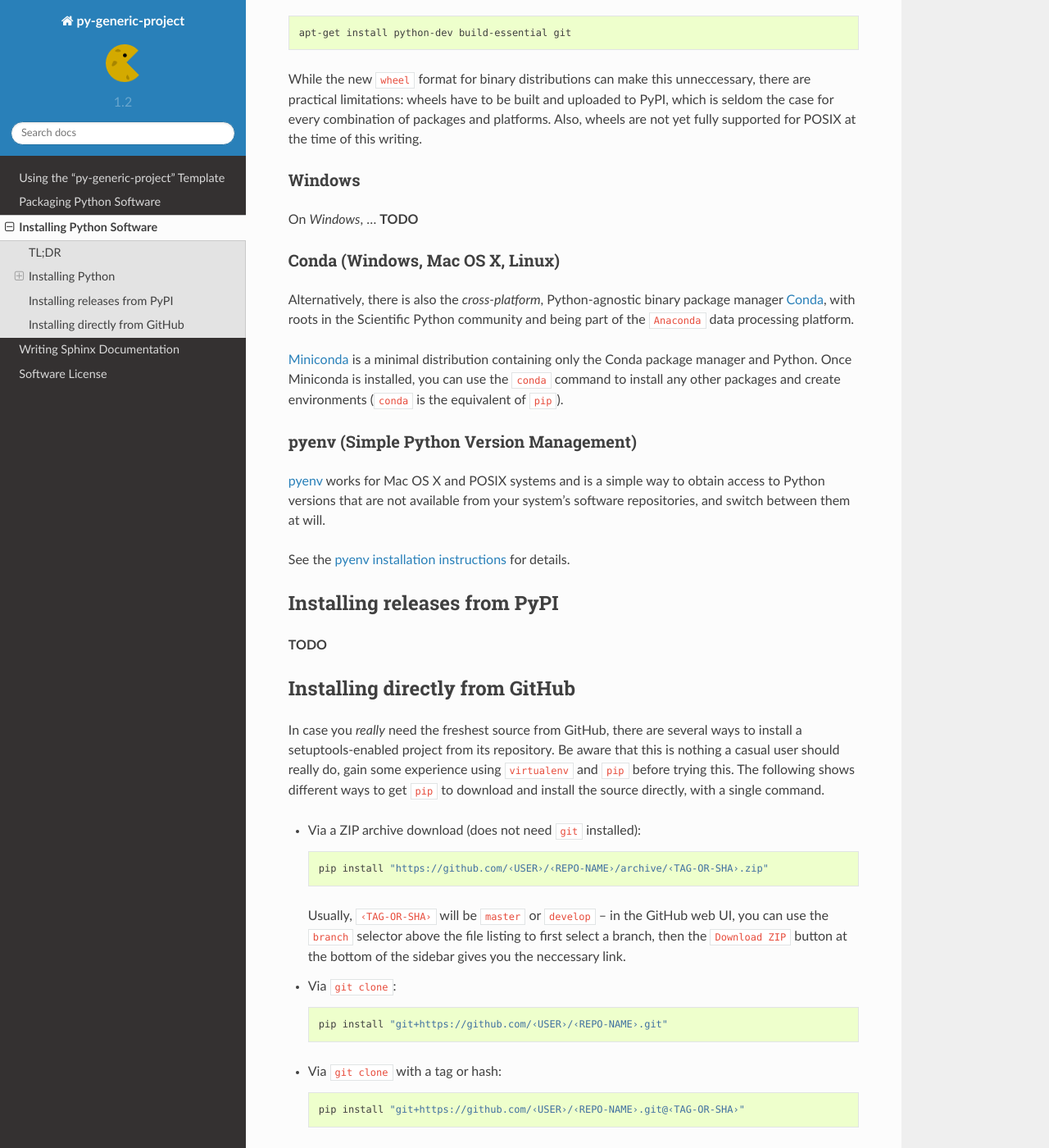
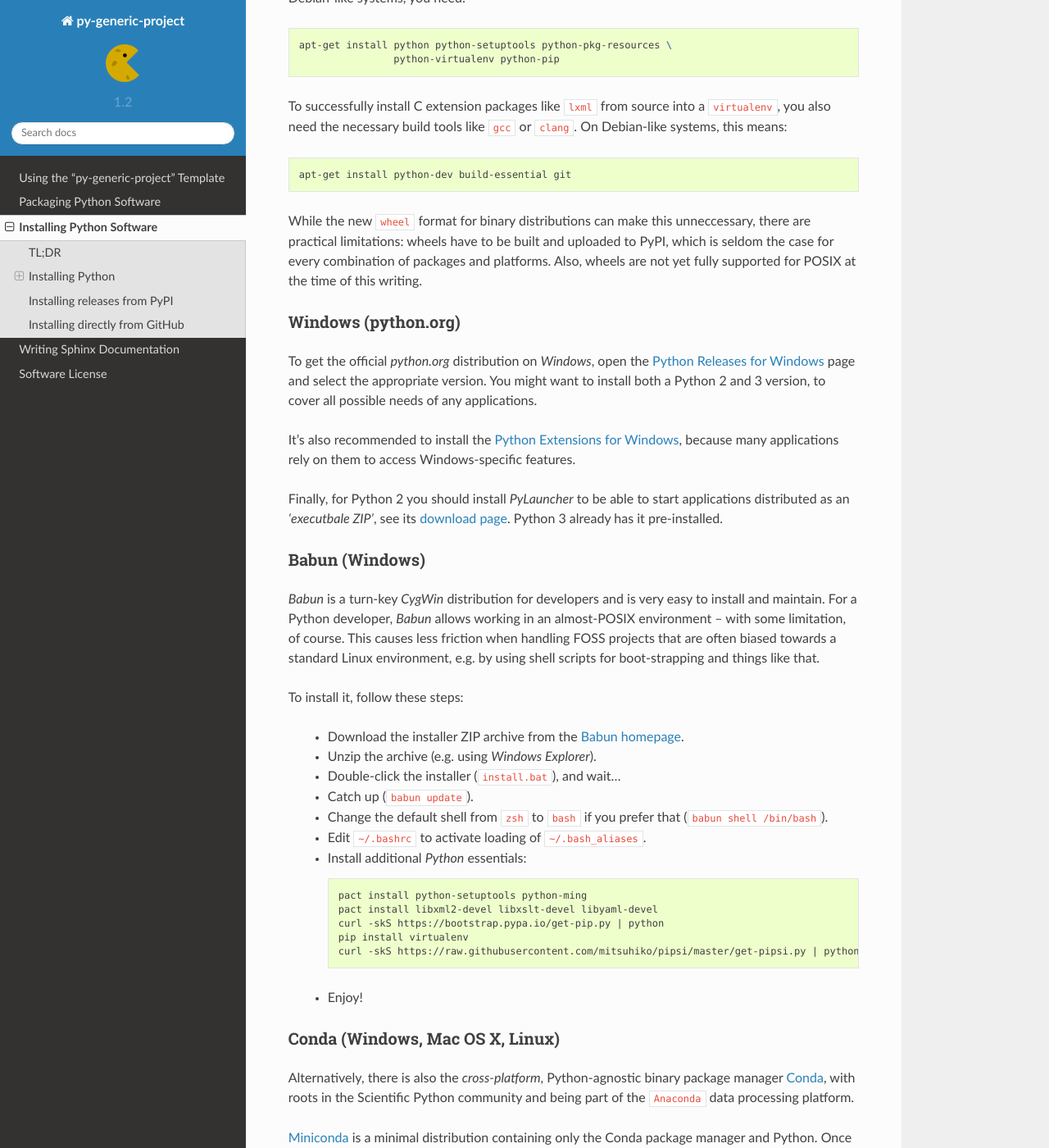
Before and after one commit to Springerle/py-generic-project, a Sphinx documentation site: the page built from docs/installing.rst, in a window 1280 px wide and 1400 px high, scrolled down 1446 px. Shown: the whole window at 82% size. Built offline with Sphinx 7.4.7 and the Read the Docs theme 2.0.0, drawn with Linux system fonts in a browser that asks for light colours; some of the changed text lies outside the part shown.

Commit message:
:new: Windows stuff

```diff
--- a/docs/installing.rst
+++ b/docs/installing.rst
@@ -56,7 +56,14 @@
     sudo easy_install pip && sudo pip install virtualenv
     brew install coreutils
 
-On **Windows**, **TODO**
+For **Windows**, see the :ref:`win-python` and :ref:`babun` sections.
+The former is recommended for users who just want to run some Python software,
+the latter for developers and ‘power users’
+with some existing Python and Linux experience.
+
+.. note::
+
+    Remember that the next step is either :ref:`pip-from-pypi` or :ref:`pip-from-github`.
 
 
 Installing Python
@@ -72,7 +79,7 @@
 
 See also these other resources on the web…
 
--   `Picking an Interpreter <http://docs.python-guide.org/en/latest/starting/which-python/>`_
+  * `Picking an Interpreter <http://docs.python-guide.org/en/latest/starting/which-python/>`_
 
 
 
@@ -103,10 +110,54 @@
 yet fully supported for POSIX at the time of this writing.
 
 
-Windows
-^^^^^^^
+.. _win-python:
 
-On *Windows*, … **TODO**
+Windows (python.org)
+^^^^^^^^^^^^^^^^^^^^
+
+To get the official *python.org* distribution on *Windows*, open the
+`Python Releases for Windows`_ page and select the appropriate version.
+You might want to install both a Python 2 and 3 version, to cover all
+possible needs of any applications.
+
+It's also recommended to install the `Python Extensions for Windows`_,
+because many applications rely on them to access Windows-specific features.
+
+Finally, for Python 2 you should install *PyLauncher* to be able to start
+applications distributed as an *‘executbale ZIP’*, see its
+`download page <https://bitbucket.org/vinay.sajip/pylauncher/downloads>`_.
+Python 3 already has it pre-installed.
+
+
+.. _babun:
+
+Babun (Windows)
+^^^^^^^^^^^^^^^
+
+*Babun* is a turn-key *CygWin* distribution for developers and is very easy to install and maintain.
+For a Python developer, *Babun* allows working in an almost-POSIX environment – with some limitation, of course.
+This causes less friction when handling FOSS projects that are often biased towards a standard Linux environment,
+e.g. by using shell scripts for boot-strapping and things like that.
+
+To install it, follow these steps:
+
+  * Download the installer ZIP archive from the `Babun homepage`_.
+  * Unzip the archive (e.g. using *Windows Explorer*).
+  * Double-click the installer (``install.bat``), and wait…
+  * Catch up (``babun update``).
+  * Change the default shell from ``zsh`` to ``bash`` if you prefer that (``babun shell /bin/bash``).
+  * Edit ``~/.bashrc`` to activate loading of ``~/.bash_aliases``.
+  * Install additional *Python* essentials:
+
+    .. code-block:: shell
+
+        pact install python-setuptools python-ming
+        pact install libxml2-devel libxslt-devel libyaml-devel
+        curl -skS https://bootstrap.pypa.io/get-pip.py | python
+        pip install virtualenv
+        curl -skS https://raw.githubusercontent.com/mitsuhiko/pipsi/master/get-pipsi.py | python
+
+  * Enjoy!
 
 
 Conda (Windows, Mac OS X, Linux)
@@ -117,7 +168,7 @@
 
 `Miniconda`_ is a minimal distribution containing only the Conda package manager and Python.
 Once Miniconda is installed, you can use the ``conda`` command to install any other packages
-and create environments (``conda`` is the equivalent of ``pip``).
+and create environments (``conda`` is the equivalent of ``virtualenv`` and ``pip``).
 
 
 pyenv (Simple Python Version Management)
@@ -151,7 +202,7 @@
 The following shows different ways to get ``pip`` to download and install the source directly,
 with a single command.
 
-*   Via a ZIP archive download (does not need ``git`` installed):
+  * Via a ZIP archive download (does not need ``git`` installed):
 
     .. code-block:: shell
 
@@ -162,25 +213,25 @@
     to first select a branch, then the ``Download ZIP`` button at the bottom of the sidebar
     gives you the neccessary link.
 
-*   Via ``git clone``:
+  * Via ``git clone``:
 
     .. code-block:: shell
 
         pip install "git+https://github.com/‹USER›/‹REPO-NAME›.git"
 
-*   Via ``git clone`` with a tag or hash:
+  * Via ``git clone`` with a tag or hash:
 
     .. code-block:: shell
 
         pip install "git+https://github.com/‹USER›/‹REPO-NAME›.git@‹TAG-OR-SHA›"
 
-*   From a *working directory* you manually cloned into your file system:
+  * From a *working directory* you manually cloned into your file system:
 
     .. code-block:: shell
 
         pip install "‹working-directory-path›"
 
-*   The forms that use ``git+`` or a ``git`` directory can also be done as an editable package –
+  * The forms that use ``git+`` or a ``git`` directory can also be done as an editable package –
     the difference is that the package will end up in a top-level ``src`` directory
     instead of the deeply nested ``…/site-packages`` one, and any changes to the source will
     be instantly visible to any process that imports it.
@@ -194,6 +245,9 @@
 which in the end are only lists of ``pip install`` arguments.
 
 
+.. _`Python Releases for Windows`: https://www.python.org/downloads/windows/
+.. _`Python Extensions for Windows`: http://sourceforge.net/projects/pywin32/files/
+.. _`Babun homepage`: http://babun.github.io/
 .. _`Conda`: http://conda.pydata.org/
 .. _`Miniconda`: http://conda.pydata.org/miniconda.html#miniconda
 .. _`pyenv`: https://github.com/yyuu/pyenv
```
